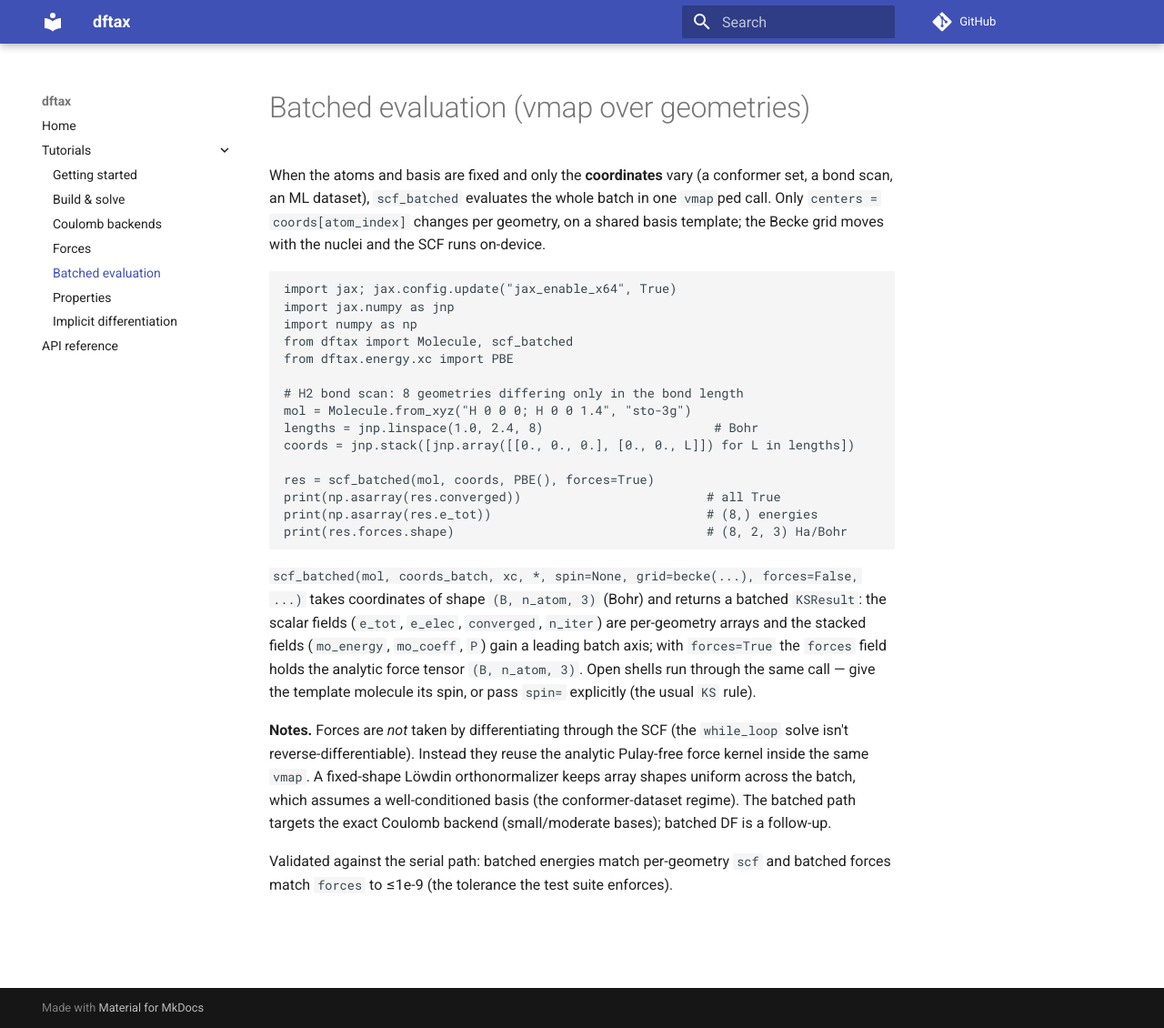
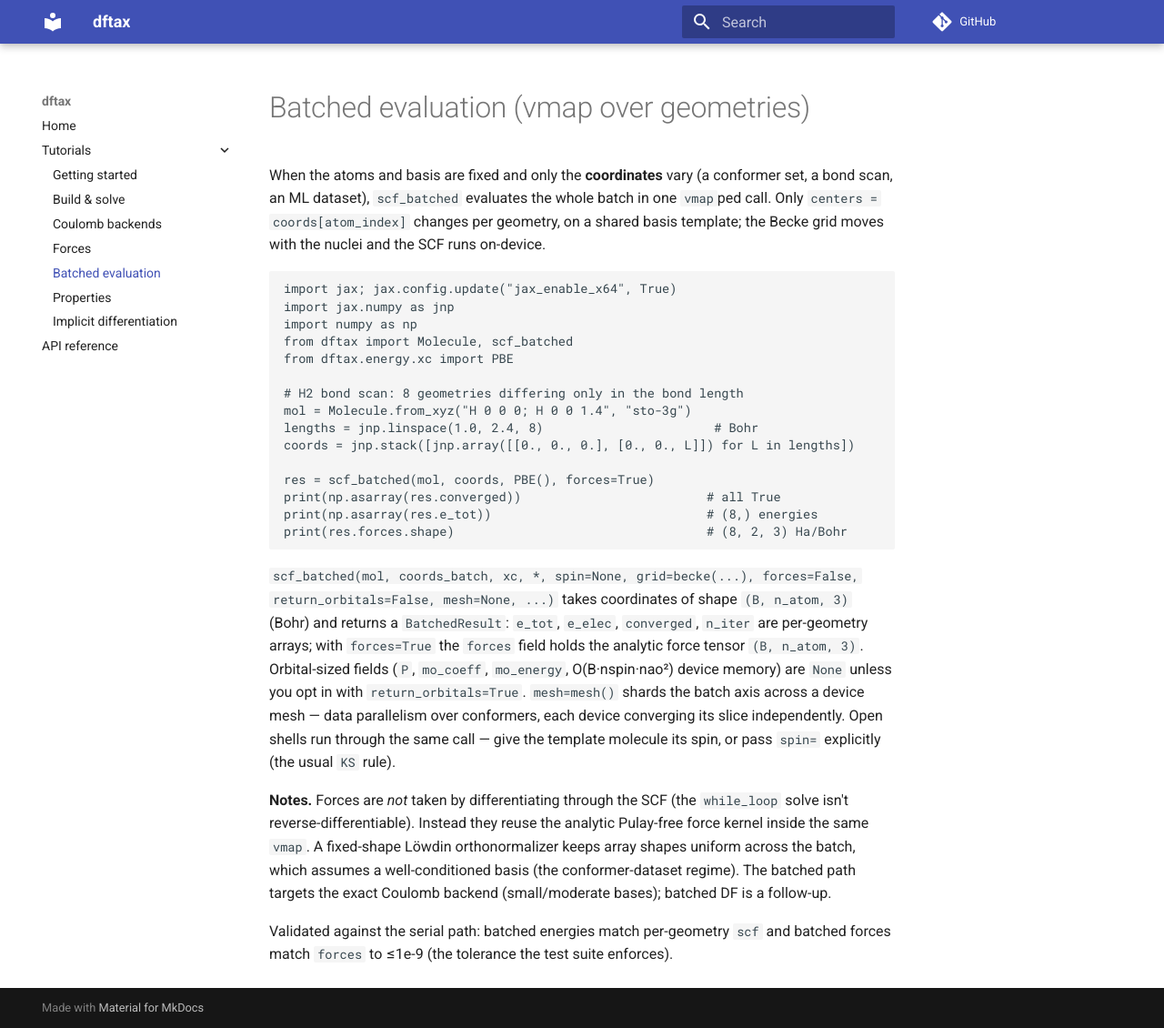
Before and after one commit to andresguzco/dftax, an MkDocs documentation site: the page built from docs/tutorials/batched.md, in a window 1280 px wide and 1130 px high. Shown: the whole window at 91% size. Built offline with MkDocs 1.6.1 and Material for MkDocs 9.7.7, drawn with Linux system fonts in a browser that asks for light colours; comment, search, counter and statistics services are not loaded.

Commit message:
docs: multi-GPU (mesh=), BatchedResult/return_orbitals, 0.2.0 release notes
README gains the mesh= snippet in the scale section; the batched
tutorial documents BatchedResult, the return_orbitals opt-in and
batch-axis sharding; coulomb-backends gains a multi-GPU section; the
API reference lists mesh/MeshSpec/BatchedResult and the sharded terms.
CHANGELOG gets the full 0.2.0 notes: the breaking API rebuild
(builder + verbs + one result type + flags-become-values), the two
documented behavior changes (native default grid for PySCF Mole
inputs, no restricted= override), the multi-GPU feature, and the ten
audit fixes. Version stays 0.1.1 until the release decision.

````diff
--- a/docs/tutorials/batched.md
+++ b/docs/tutorials/batched.md
@@ -23,11 +23,14 @@ print(np.asarray(res.e_tot))                             # (8,) energies
 print(res.forces.shape)                                  # (8, 2, 3) Ha/Bohr
 ```
 
-`scf_batched(mol, coords_batch, xc, *, spin=None, grid=becke(...), forces=False, ...)`
-takes coordinates of shape `(B, n_atom, 3)` (Bohr) and returns a batched `KSResult`:
-the scalar fields (`e_tot`, `e_elec`, `converged`, `n_iter`) are per-geometry arrays
-and the stacked fields (`mo_energy`, `mo_coeff`, `P`) gain a leading batch axis; with
-`forces=True` the `forces` field holds the analytic force tensor `(B, n_atom, 3)`.
+`scf_batched(mol, coords_batch, xc, *, spin=None, grid=becke(...), forces=False,
+return_orbitals=False, mesh=None, ...)` takes coordinates of shape `(B, n_atom, 3)`
+(Bohr) and returns a `BatchedResult`: `e_tot`, `e_elec`, `converged`, `n_iter` are
+per-geometry arrays; with `forces=True` the `forces` field holds the analytic force
+tensor `(B, n_atom, 3)`. Orbital-sized fields (`P`, `mo_coeff`, `mo_energy`,
+O(B·nspin·nao²) device memory) are `None` unless you opt in with
+`return_orbitals=True`. `mesh=mesh()` shards the batch axis across a device mesh —
+data parallelism over conformers, each device converging its slice independently.
 Open shells run through the same call — give the template molecule its spin, or pass
 `spin=` explicitly (the usual `KS` rule).
 
````
Also changed, not shown: CHANGELOG.md (+51 -0 lines), README.md (+15 -0 lines), docs/api.md (+8 -0 lines), docs/tutorials/coulomb-backends.md (+13 -0 lines).
